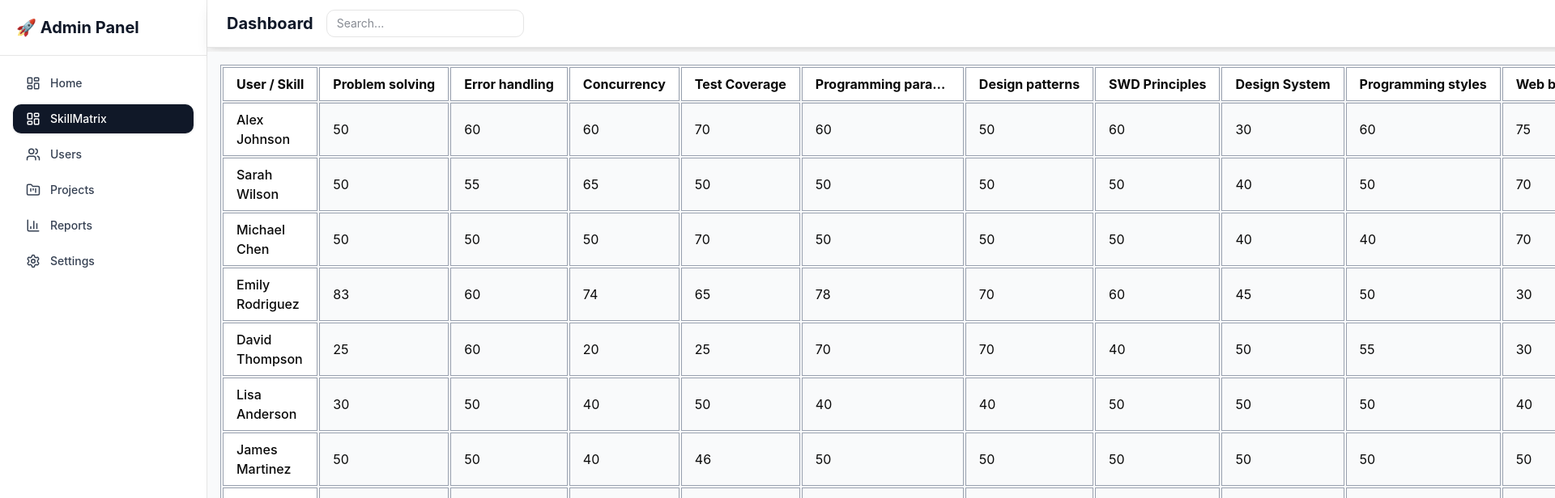
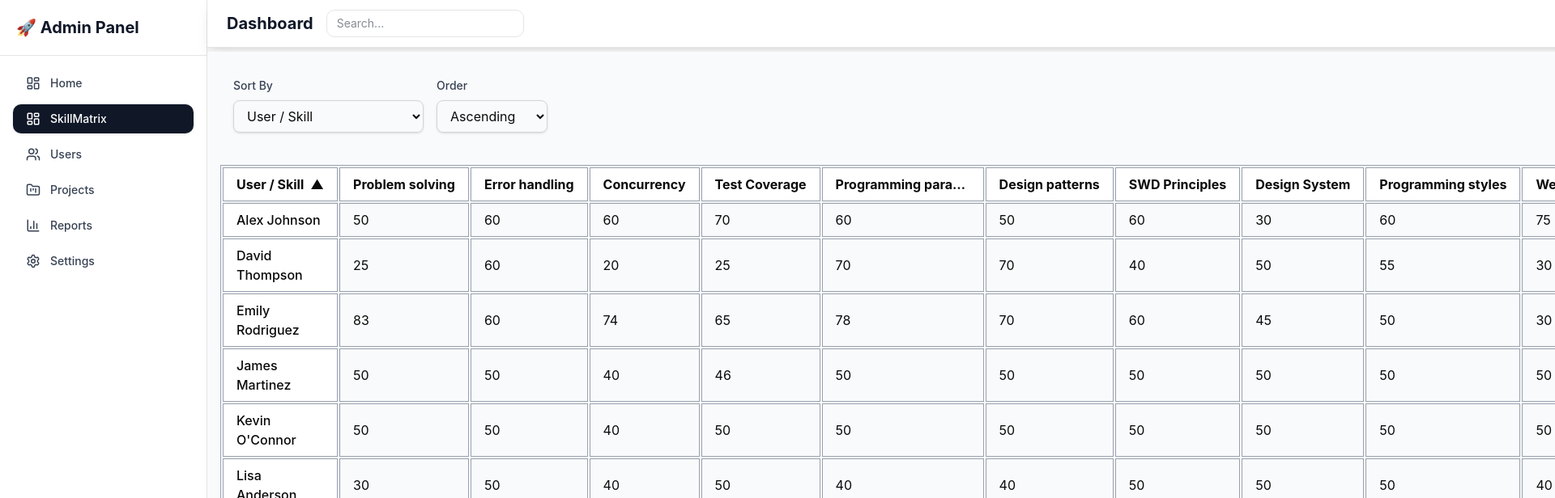
Before and after one commit to Gaurav-jha123/dep-incubation-mcp-docs, a React (Vite) app: page /dashboard in a window 1280 px wide. Shown: the top 616 px of the page at 81% size, 1920 px wide, since content can reach past the window. Built offline with nearby package versions, Linux system fonts and the light colour scheme.

Commit message:
feat: added sorting fitlers for column headers in skill matrix

```diff
--- a/src/features/dashboard/components/SkillMatrixTable.tsx
+++ b/src/features/dashboard/components/SkillMatrixTable.tsx
@@ -1,11 +1,16 @@
-import React from "react";
+import React, { useState, useMemo } from "react";
 import { type SkillMatrixData } from "./types";
 
 interface SkillMatrixTableProps {
   data: SkillMatrixData;
 }
 
+type sortOrder = "ascending" | "descending";
+
 const SkillMatrixTable: React.FC<SkillMatrixTableProps> = ({ data }) => {
+  const [sortColumn, setSortColumn] = useState<string>("User / Skill");
+  const [sortOrder, setSortOrder] = useState<sortOrder>("ascending");
+
   // Create a lookup for skills: { [userId]: { [topicId]: value } }
   const skillLookup: Record<string, Record<string, number>> = {};
 
@@ -14,7 +19,76 @@ const SkillMatrixTable: React.FC<SkillMatrixTableProps> = ({ data }) => {
     skillLookup[userId][topicId] = value;
   });
 
+  // Get sorted users based on selected column and order
+  const sortedUsers = useMemo(() => {
+    const usersCopy = [...data.users];
+    const isAscending = sortOrder === "ascending";
+
+    usersCopy.sort((a, b) => {
+      let valueA: string | number;
+      let valueB: string | number;
+
+      if (sortColumn === "User / Skill") {
+        valueA = a.name;
+        valueB = b.name;
+        const comparison = valueA.localeCompare(valueB);
+        return isAscending ? comparison : -comparison;
+      }
+
+      valueA = skillLookup[a.id]?.[sortColumn] ?? -Infinity;
+      valueB = skillLookup[b.id]?.[sortColumn] ?? -Infinity;
+      const comparison = valueA - valueB;
+      return isAscending ? comparison : -comparison;
+    });
+
+    return usersCopy;
+  }, [sortColumn, sortOrder, data.users]);
+
+  const columnOptions = [
+    "User / Skill",
+    ...data.topics.map(topic => topic.id)
+  ];
+
+  // Helper function to render sort arrow
+  const renderSortArrow = (columnId: string) => {
+    if (sortColumn !== columnId) return null;
+
+    const arrowIcon = sortOrder === "ascending" ? "▲" : "▼";
+    return <span className="ml-2">{arrowIcon}</span>;
+  };
+
   return (
+    <div className="w-full">
+      {/* Filters Section */}
+      <div className="flex gap-4 mb-6 p-4 bg-gray-50 rounded-lg">
+        <div className="flex flex-col gap-2">
+          <label className="text-sm font-medium text-gray-700">Sort By</label>
+          <select
+            value={sortColumn}
+            onChange={(e) => setSortColumn(e.target.value)}
+            className="px-3 py-2 border border-gray-300 rounded-md shadow-sm focus:outline-none focus:ring-blue-500 focus:border-blue-500"
+          >
+            {columnOptions.map(option => (
+              <option key={option} value={option}>
+                {option}
+              </option>
+            ))}
+          </select>
+        </div>
+        <div className="flex flex-col gap-2">
+          <label className="text-sm font-medium text-gray-700">Order</label>
+          <select
+            value={sortOrder}
+            onChange={(e) => setSortOrder(e.target.value as sortOrder)}
+            className="px-3 py-2 border border-gray-300 rounded-md shadow-sm focus:outline-none focus:ring-blue-500 focus:border-blue-500"
+          >
+            <option value="ascending">Ascending</option>
+            <option value="descending">Descending</option>
+          </select>
+        </div>
+      </div>
+
+      {/* Table Section */}
       <div className="overflow-x-auto max-w-full">
         <div className="max-h-[600px] overflow-y-auto">
           <table className="min-w-[900px] w-full border border-gray-400 border-separate">
@@ -25,6 +99,7 @@ const SkillMatrixTable: React.FC<SkillMatrixTableProps> = ({ data }) => {
                   style={{ boxShadow: "2px 2px 4px rgba(0,0,0,0.04)" }}
                 >
                   User / Skill
+                  {renderSortArrow("User / Skill")}
                 </th>
                 {data.topics.map(topic => (
                   <th
@@ -34,12 +109,13 @@ const SkillMatrixTable: React.FC<SkillMatrixTableProps> = ({ data }) => {
                     title={topic.label}
                   >
                     {topic.label}
+                    {renderSortArrow(topic.id)}
                   </th>
                 ))}
               </tr>
             </thead>
             <tbody>
-            {data.users.map(user => (
+              {sortedUsers.map(user => (
                 <tr key={user.id}>
                   <td
                     className="sticky left-0 z-10 bg-white border border-gray-400 px-4 py-2 font-medium shadow"
@@ -60,6 +136,7 @@ const SkillMatrixTable: React.FC<SkillMatrixTableProps> = ({ data }) => {
           </table>
         </div>
       </div>
+    </div>
   );
 };
 
```
Lines whose indentation alone changed are shown as unchanged.
